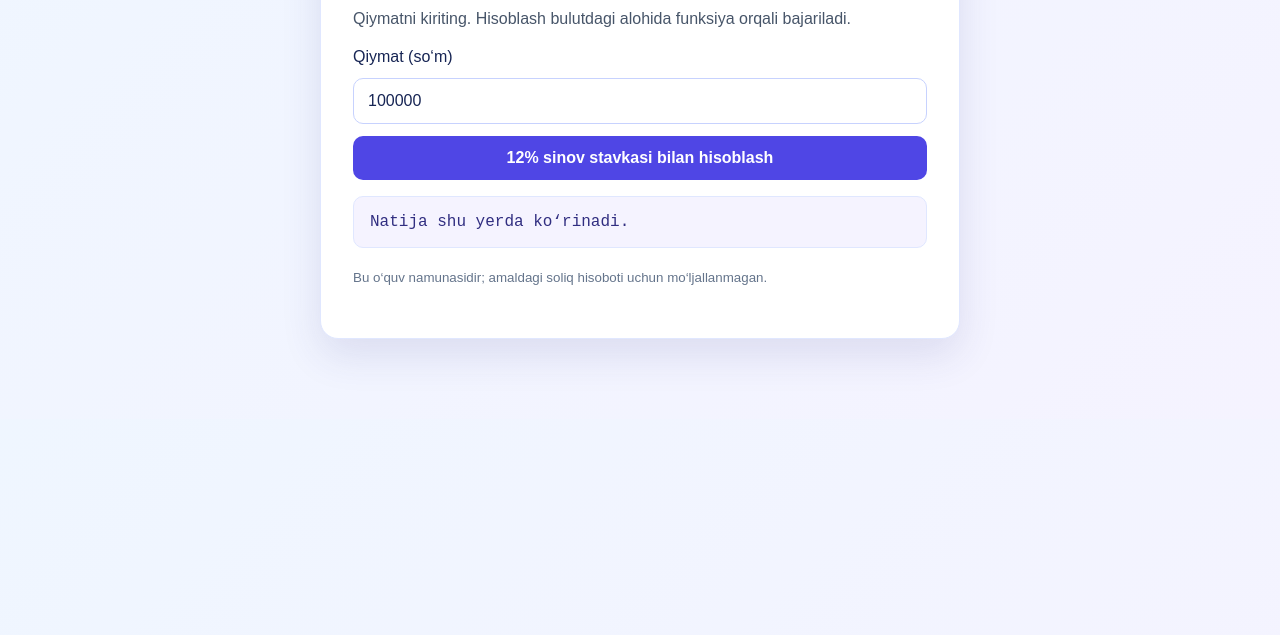
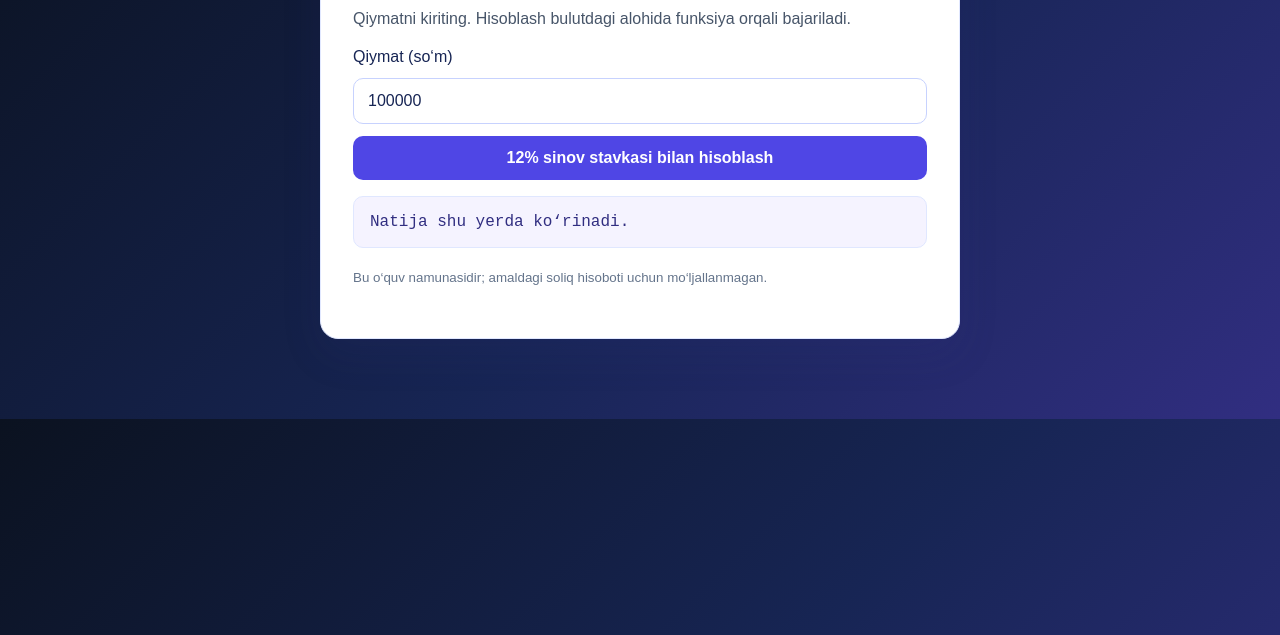
Before and after one commit to raxmonovdilshodbek220-alt/bulutli-texnologiyalar-1, a plain HTML site: page ish3/index.html in a window 1280 px wide. Shown: the part 165-800 px from the top of the page. Drawn offline with Linux system fonts and the light colour scheme.

Commit message:
Darken serverless demo background

```diff
--- a/ish3/index.html
+++ b/ish3/index.html
@@ -7,7 +7,7 @@
   <style>
     :root{--ink:#172554;--muted:#475569;--accent:#4f46e5;--border:#c7d2fe;--soft:#f5f3ff}
     *{box-sizing:border-box}
-    body{font:16px Arial,sans-serif;background:linear-gradient(135deg,#eff6ff,#f5f3ff);color:var(--ink);margin:0;padding:32px}
+    body{font:16px Arial,sans-serif;background:linear-gradient(135deg,#0b1220,#172554 55%,#312e81);color:var(--ink);margin:0;padding:32px}
     main{max-width:640px;margin:48px auto;background:#fff;padding:32px;border:1px solid #e0e7ff;border-radius:18px;box-shadow:0 16px 40px rgba(49,46,129,.12)}
     h1{color:#3730a3;margin-top:0}
     p{color:var(--muted);line-height:1.6}
```
